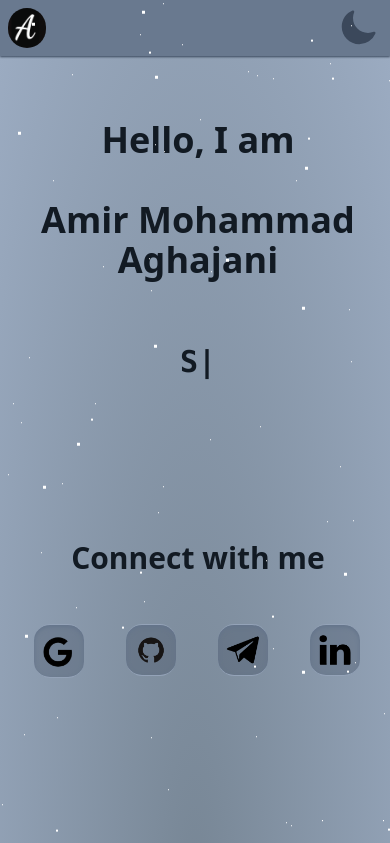
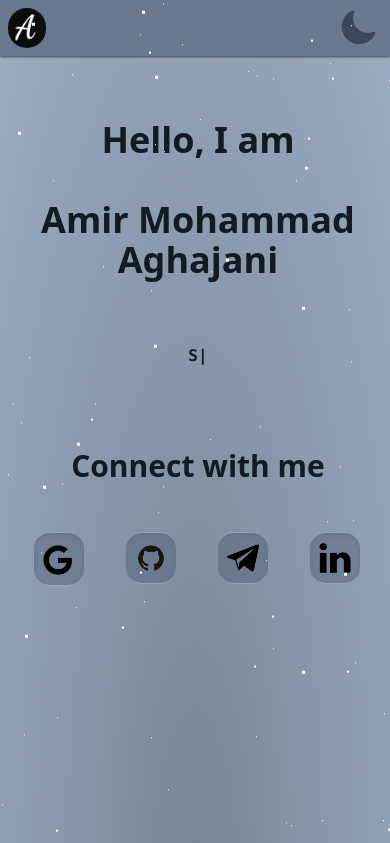
Before and after one commit to AmirAghajani98/portfolio, a Next.js app: page / in a window 390 px wide. Shown: the top 843 px of the page. Built offline with nearby package versions, Linux system fonts and the light colour scheme.

Commit message:
fix-intro

```diff
--- a/src/app/component/Intro.tsx
+++ b/src/app/component/Intro.tsx
@@ -20,7 +20,7 @@ const Intro: React.FC = () => {
             <br />
             Amir Mohammad Aghajani
           </h1>
-          <p className="sm:my-20 my-10 text-3xl sm:text-4xl">
+          <p className="my-20text-3xl sm:text-4xl">
             <span className=""></span>
             <strong className="font-mono dark:text-slate-100 text-[#121a23]">
               <ReactTyped
@@ -36,7 +36,7 @@ const Intro: React.FC = () => {
               />
             </strong>
           </p>
-          <div className="mt-40 dark:text-slate-100 text-[#121a23]">
+          <div className="sm:mt-40 mt-20 dark:text-slate-100 text-[#121a23]">
             <h2 className="justify-center text-3xl font-bold sm:flex font-sans">
               Connect with me
             </h2>
```
